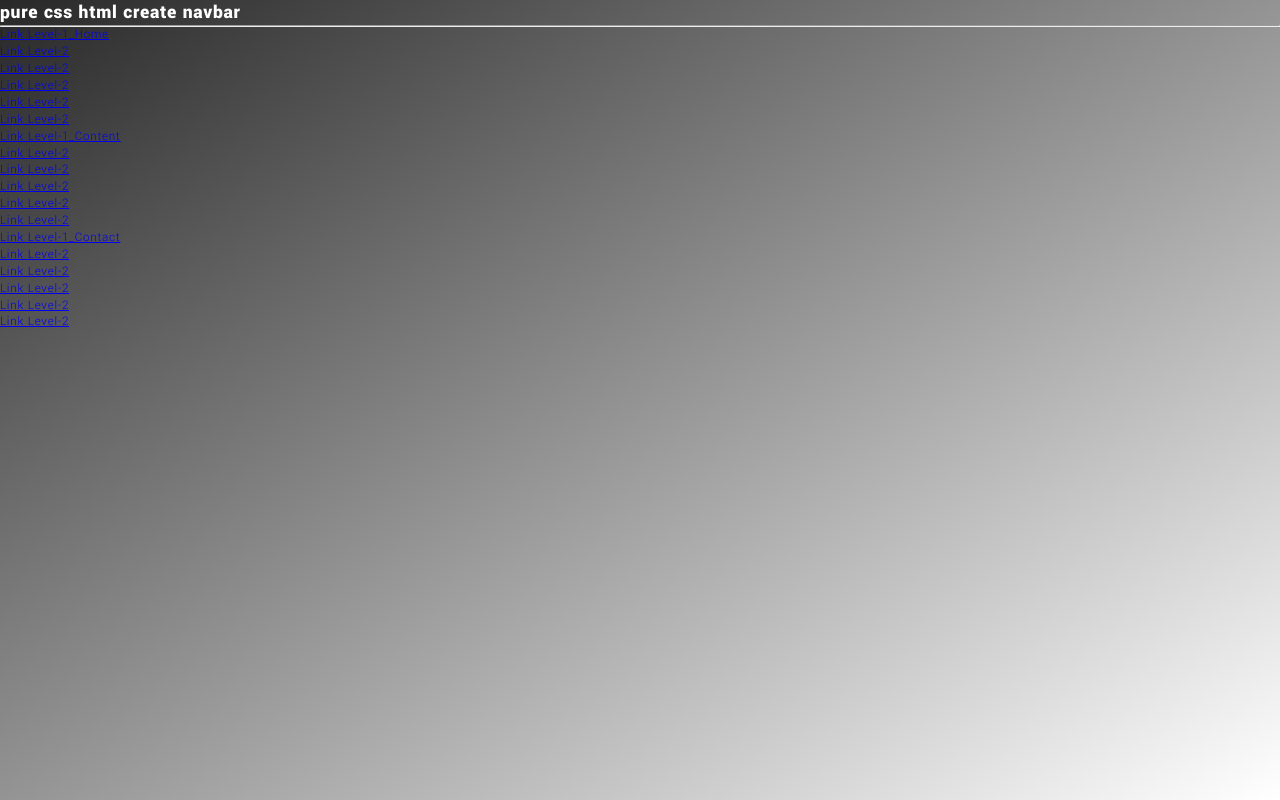
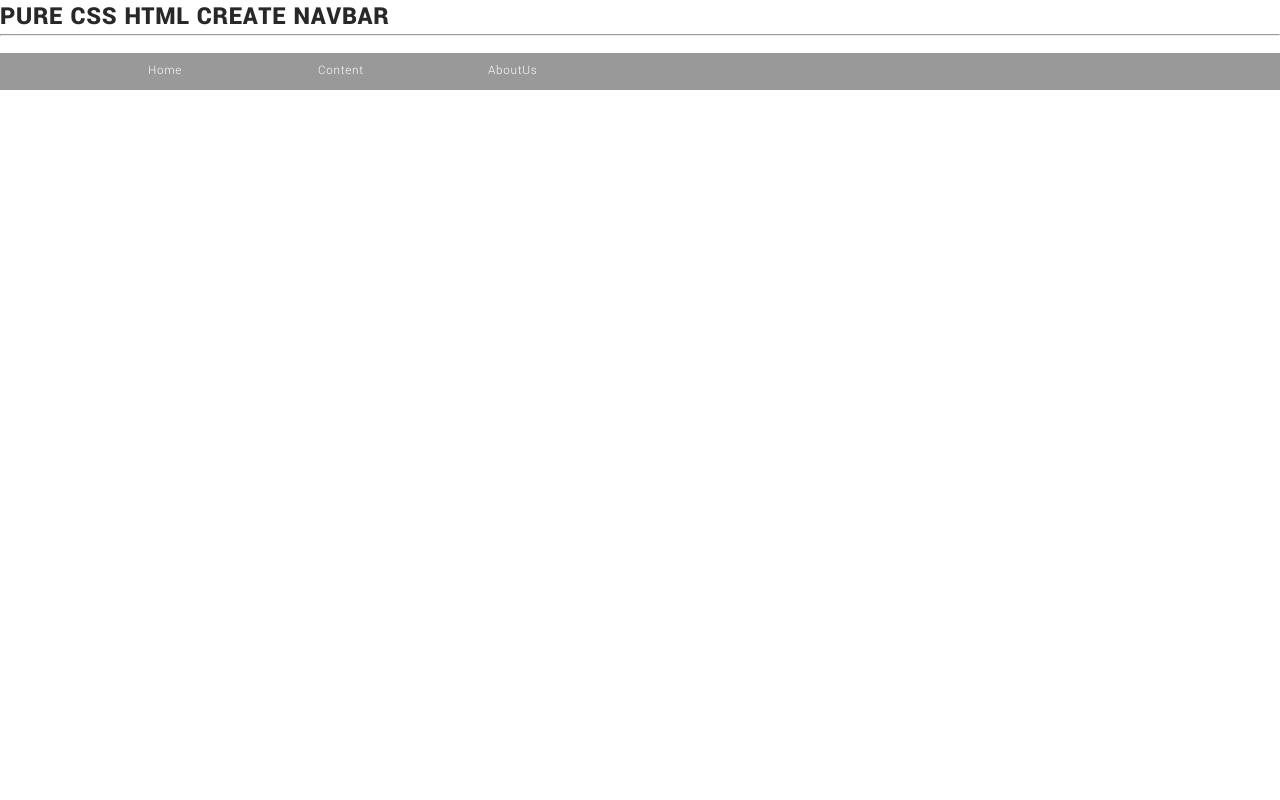
Before and after one commit to wudtichaikarun/scss_dropdown_menu, a website: page index.html in a window 1280 px wide. Drawn offline with Linux system fonts and the light colour scheme.

Commit message:
dropdown meru 3nd level

```diff
--- a/index.html
+++ b/index.html
@@ -8,40 +8,56 @@
   <link rel="stylesheet" href="/css/main.css">
 </head>
 <body>
-    <h2>pure css html create navbar</h2>
+    <H1>PURE CSS HTML CREATE NAVBAR</H1>
 
-    <hr>
+    <hr><br>
 
-    <nav>
-      <ul>
-        <li class="level1">
-          <a href="#">Link Level-1_Home</a>
+    <nav class="nav-bar">
+      <ul class="nav-menu clearfix">
+        <li class="level-1">
+          <a href="#">Home</a>
           <ul>
-            <li class="level2"><a href="#">Link Level-2</a></li>
-            <li class="level2"><a href="#">Link Level-2</a></li>
-            <li class="level2"><a href="#">Link Level-2</a></li>
-            <li class="level2"><a href="#">Link Level-2</a></li>
-            <li class="level2"><a href="#">Link Level-2</a></li>
+            <li class="level-2">
+              <a href="#">Level-2 ---> </a>
+              <ul>
+                <li class="level-3"><a href="">Link Level-3</a></li>
+                <li class="level-3"><a href="">Link Level-3</a></li>
+                <li class="level-3"><a href="">Link Level-3</a></li>
+                <li class="level-3"><a href="">Link Level-3</a></li>
+              </ul>
+            </li>
+            <li class="level-2"><a href="#">Level-2</a></li>
+            <li class="level-2"><a href="#">Level-2</a></li>
+            <li class="level-2"><a href="#">Level-2</a></li>
+            <li class="level-2">
+                <a href="#">Level-2 ---> </a>
+                <ul>
+                  <li class="level-3"><a href="">Link Level-3</a></li>
+                  <li class="level-3"><a href="">Link Level-3</a></li>
+                  <li class="level-3"><a href="">Link Level-3</a></li>
+                  <li class="level-3"><a href="">Link Level-3</a></li>
+                </ul>
+              </li>
           </ul>
         </li>
-        <li class="level1">
-          <a href="#">Link Level-1_Content</a>
-          <ul>
-            <li class="level2"><a href="#">Link Level-2</a></li>
-            <li class="level2"><a href="#">Link Level-2</a></li>
-            <li class="level2"><a href="#">Link Level-2</a></li>
-            <li class="level2"><a href="#">Link Level-2</a></li>
-            <li class="level2"><a href="#">Link Level-2</a></li>
+        <li class="level-1">
+          <a  href="#">Content</a>
+          <ul >
+            <li class="level-2"><a href="#">Level-2</a></li>
+            <li class="level-2"><a href="#">Level-2</a></li>
+            <li class="level-2"><a href="#">Level-2</a></li>
+            <li class="level-2"><a href="#">Level-2</a></li>
+            <li class="level-2"><a href="#">Level-2</a></li>
           </ul>
         </li>
-        <li class="level1">
-          <a href="#">Link Level-1_Contact</a>
-          <ul>
-            <li class="level2"><a href="#">Link Level-2</a></li>
-            <li class="level2"><a href="#">Link Level-2</a></li>
-            <li class="level2"><a href="#">Link Level-2</a></li>
-            <li class="level2"><a href="#">Link Level-2</a></li>
-            <li class="level2"><a href="#">Link Level-2</a></li>
+        <li class="level-1">
+          <a  href="#">AboutUs</a>
+          <ul >
+            <li class="level-2"><a href="#">Level-2</a></li>
+            <li class="level-2"><a href="#">Level-2</a></li>
+            <li class="level-2"><a href="#">Level-2</a></li>
+            <li class="level-2"><a href="#">Level-2</a></li>
+            <li class="level-2"><a href="#">Level-2</a></li>
           </ul>
         </li>
       </ul>
--- a/sass/_base.scss
+++ b/sass/_base.scss
@@ -40,14 +40,5 @@ body {
   font-weight: 300;
   line-height: 1.3;
   letter-spacing: .7px;
-  color: $color-white;
-  background-image: linear-gradient(
-    to right bottom,
-    $color-primary,
-    $color-white
-  );
-  background-size: cover;
-  background-repeat: no-repeat;
-
-  min-height: 100vh;
+  color: $color-primary;
 }
--- a/sass/_components.scss
+++ b/sass/_components.scss
@@ -0,0 +1,71 @@
+// NAVBAR
+a {
+  color: $color-white;
+  text-decoration: none;
+}
+
+.nav-bar {
+  background: $color-grey-dark-3;
+}
+
+.clearfix {
+  &::before, &::after {
+    content: '';
+    display: block;
+  }
+
+  &::after {
+    clear: both;
+  }
+}
+
+nav > ul {
+  margin: 0 auto;
+  width: 80%;
+}
+
+// first level
+nav ul li {
+  display: block;
+  float: left;
+  position: relative;
+}
+
+nav ul a {
+  display: block;
+  float: left;
+  width: 17rem;
+  padding: 1rem 2rem;
+  box-sizing: border-box;
+}
+
+nav ul a:hover {
+  background: $color-grey-dark-1;
+}
+
+// 2nd level
+nav ul li ul {
+  margin: 0;
+  padding: 0;
+  display: none;
+  position: absolute;
+  top: 100%;
+  background: $color-grey-dark-3;
+}
+
+nav ul li:hover > ul {
+  display: block;
+}
+
+nav ul li ul li {
+  float: none;
+  position: relative;
+  height: 4.2rem;
+}
+
+// 3nd level
+nav ul ul ul {
+  top: 0;
+  left: 100%;
+  background: $color-grey-dark-3;
+}
```
Also changed, not shown: css/main.css.
